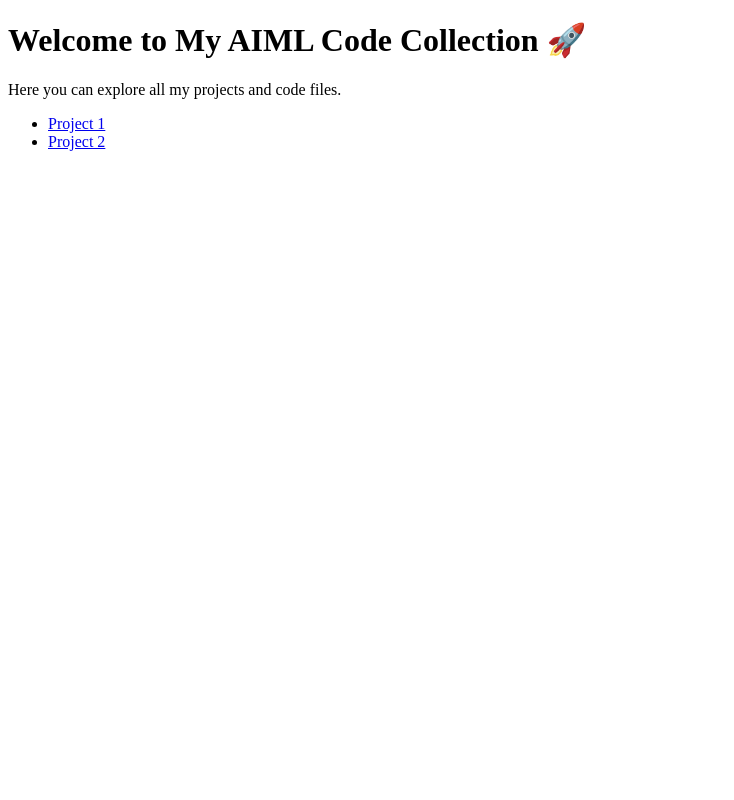
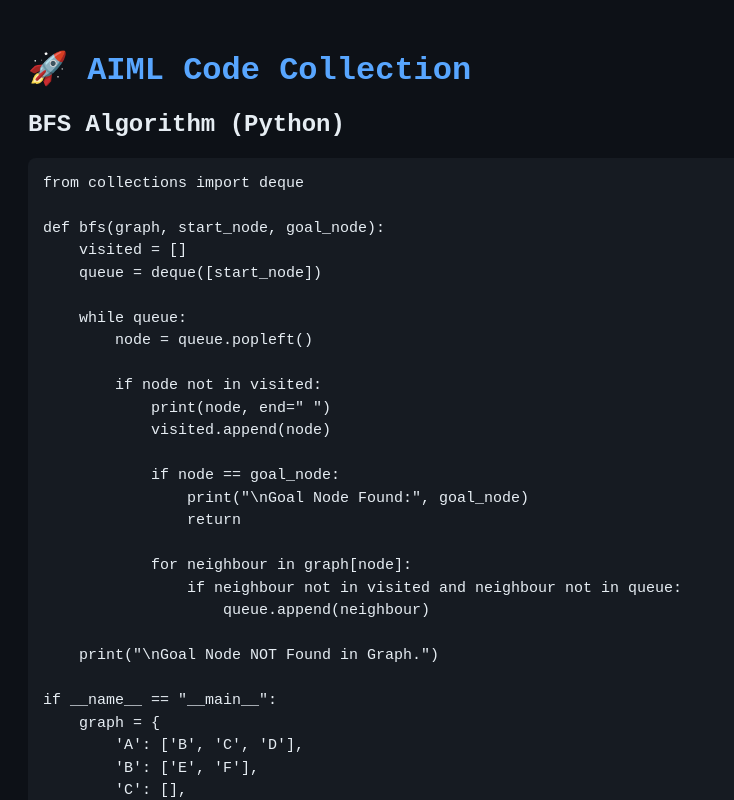
Before and after one commit to minal440/AIML_Codes, a plain HTML site: page index.html in a window 1280 px wide. Shown: the top 800 px of the page, without its empty margins (0-734 px from the left). Drawn offline with Linux system fonts and the light colour scheme.

Commit message:
Update index.html

```diff
--- a/index.html
+++ b/index.html
@@ -3,15 +3,79 @@
 <head>
   <meta charset="UTF-8">
   <meta name="viewport" content="width=device-width, initial-scale=1.0">
-  <title>Minal’s Code Collection</title>
+  <title>AIML Codes by Minal</title>
+  <style>
+    body {
+      font-family: 'Courier New', monospace;
+      background-color: #0d1117;
+      color: #e6edf3;
+      padding: 20px;
+    }
+    h1 {
+      color: #58a6ff;
+    }
+    pre {
+      background-color: #161b22;
+      border-radius: 8px;
+      padding: 15px;
+      overflow-x: auto;
+      line-height: 1.5;
+      font-size: 15px;
+    }
+  </style>
 </head>
 <body>
-  <h1>Welcome to My AIML Code Collection 🚀</h1>
-  <p>Here you can explore all my projects and code files.</p>
+  <h1>🚀 AIML Code Collection</h1>
+  <h2>BFS Algorithm (Python)</h2>
 
-  <ul>
-    <li><a href="https://github.com/minal440/AIML_Codes/tree/main/Project1">Project 1</a></li>
-    <li><a href="https://github.com/minal440/AIML_Codes/tree/main/Project2">Project 2</a></li>
-  </ul>
+  <pre>
+from collections import deque
+
+def bfs(graph, start_node, goal_node):
+    visited = []
+    queue = deque([start_node])
+
+    while queue:
+        node = queue.popleft()
+
+        if node not in visited:
+            print(node, end=" ")
+            visited.append(node)
+
+            if node == goal_node:
+                print("\nGoal Node Found:", goal_node)
+                return
+
+            for neighbour in graph[node]:
+                if neighbour not in visited and neighbour not in queue:
+                    queue.append(neighbour)
+
+    print("\nGoal Node NOT Found in Graph.")
+
+if __name__ == "__main__":
+    graph = {
+        'A': ['B', 'C', 'D'],
+        'B': ['E', 'F'],
+        'C': [],
+        'D': ['L', 'M', 'N'],
+        'E': [],
+        'F': ['G', 'H'],
+        'G': [],
+        'H': [],
+        'L': [],
+        'M': [],
+        'N': []
+    }
+
+    start = 'A'
+    goal = 'H'
+
+    print("Graph:", graph)
+    print("Start:", start)
+    print("Goal:", goal)
+    print("--------------------------")
+
+    bfs(graph, start, goal)
+  </pre>
 </body>
 </html>
```
